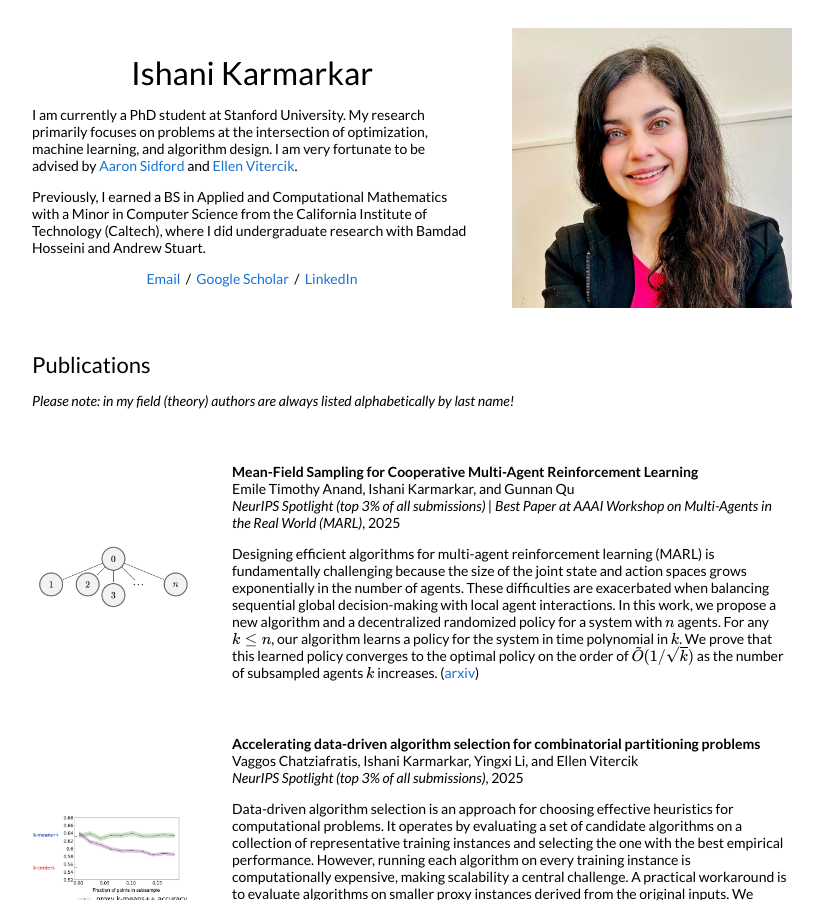
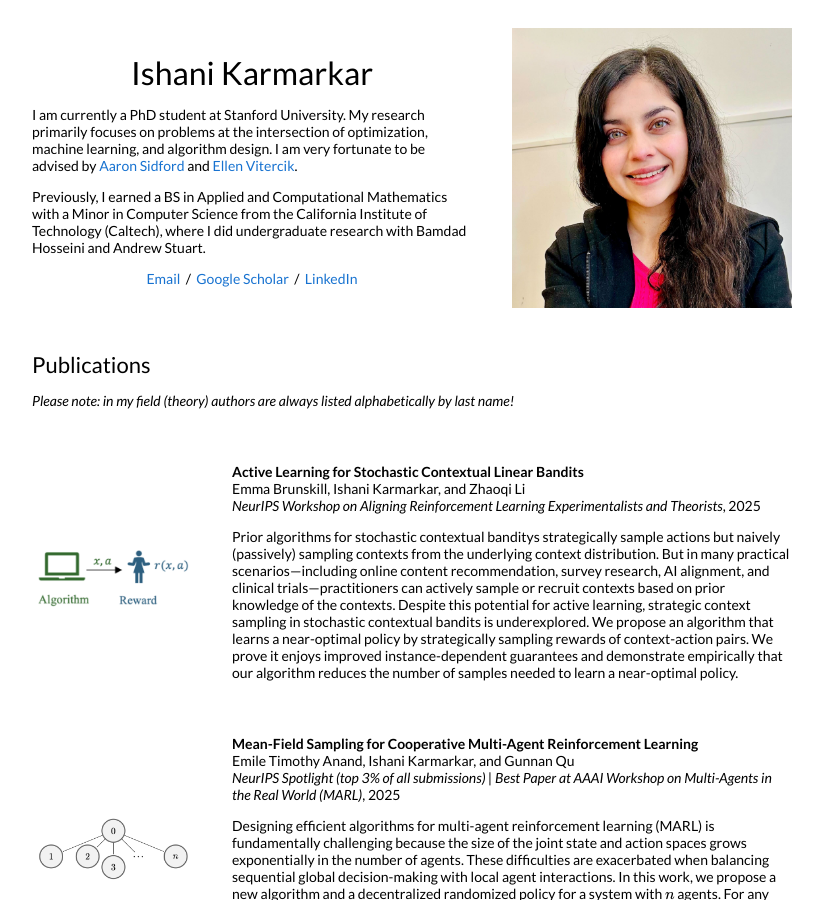
Before and after one commit to ishanikarmarkar/ishanikarmarkar.github.io, a Jekyll site: the page built from _posts/2025-10-01-sclb.markdown, in a window 1280 px wide and 900 px high. Shown: the whole window, without its empty margins (228-1051 px from the left). Built offline with Jekyll 4.4.1, drawn with Linux system fonts in a browser that asks for light colours; our own code applies the rules of GitHub Pages for plain Markdown files.

Commit message:
Added new paper

```diff
--- a/_posts/2025-10-01-sclb.markdown
+++ b/_posts/2025-10-01-sclb.markdown
@@ -1,12 +1,12 @@
-<!-- ---
+---
 layout: post
 title:  "Active Learning for Stochastic Contextual Linear Bandits"
 image: images/aclb.png
 date: 2025-09-18
 categories: research
 course: ""
-venue: "In submission"
+venue: "NeurIPS Workshop on Aligning Reinforcement Learning Experimentalists and Theorists"
 authors: "Emma Brunskill, Ishani Karmarkar, and Zhaoqi Li"
 subtitle:
 ---
-Prior algorithms for stochastic contextual banditys strategically sample actions but naively (passively) sampling contexts from the underlying context distribution. But in many practical scenarios---including online content recommendation, survey research, AI alignment, and clinical trials---practitioners can actively sample or recruit contexts based on prior knowledge of the contexts. Despite this potential for active learning, strategic context sampling in stochastic contextual bandits is underexplored. We propose an algorithm that learns a near-optimal policy by strategically sampling rewards of context-action pairs. We prove it enjoys improved instance-dependent guarantees and demonstrate empirically that our algorithm reduces the number of samples needed to learn a near-optimal policy. -->
+Prior algorithms for stochastic contextual banditys strategically sample actions but naively (passively) sampling contexts from the underlying context distribution. But in many practical scenarios---including online content recommendation, survey research, AI alignment, and clinical trials---practitioners can actively sample or recruit contexts based on prior knowledge of the contexts. Despite this potential for active learning, strategic context sampling in stochastic contextual bandits is underexplored. We propose an algorithm that learns a near-optimal policy by strategically sampling rewards of context-action pairs. We prove it enjoys improved instance-dependent guarantees and demonstrate empirically that our algorithm reduces the number of samples needed to learn a near-optimal policy.
```
